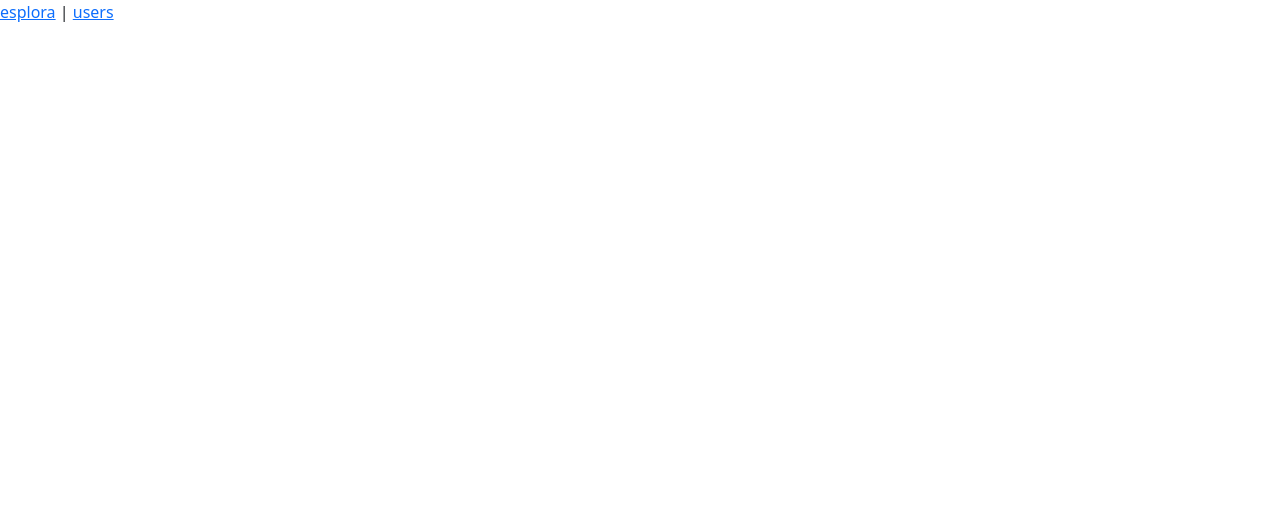
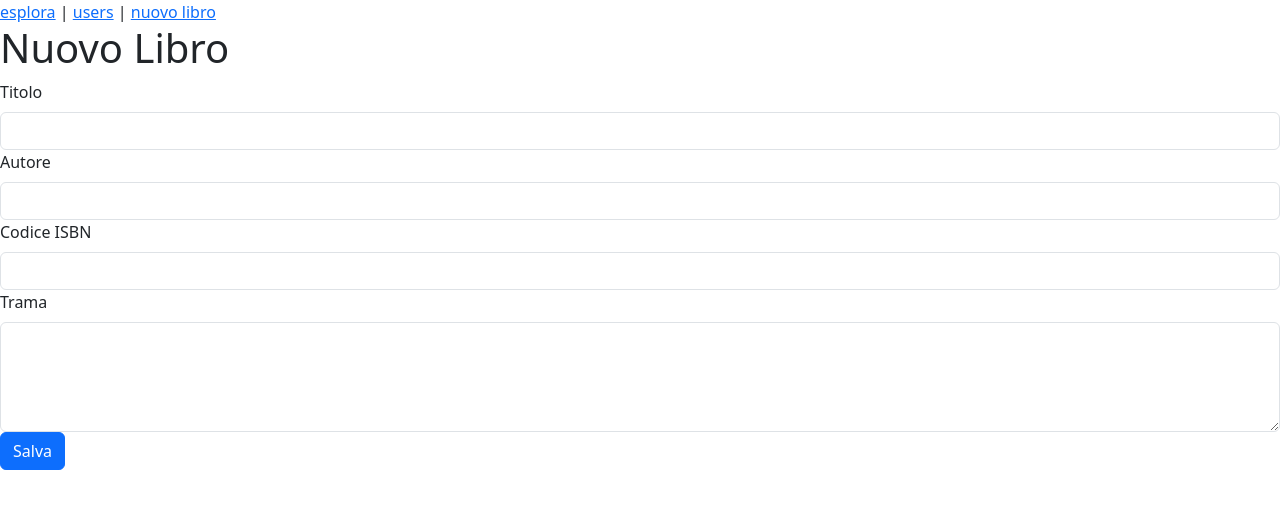
Before and after one commit to MarcoMazzeo01/hastega_library_frontend, a Vue app: page /newbook in a window 1280 px wide. Before the commit this address had no page. Shown: the top 508 px of the page. Built offline with nearby package versions, Linux system fonts and the light colour scheme; what vue-cookies would draw is missing.

Commit message:
add: new book creation form

```diff
--- a/src/App.vue
+++ b/src/App.vue
@@ -15,7 +15,8 @@ export default {
 <template>
   <!-- <HelloWorld msg="Hello" /> -->
   <router-link to="/explore">esplora</router-link> |
-  <router-link to="/">users</router-link>
+  <router-link to="/">users</router-link> |
+  <router-link to="/newbook">nuovo libro</router-link>
   <router-view></router-view>
 </template>
 
--- /dev/null
+++ b/src/pages/book_form.vue
@@ -0,0 +1,40 @@
+<script>
+// import MyComponent from
+export default {
+  data() {
+    return {
+      title: "Nuovo Libro",
+    };
+  },
+
+  // components: {
+  //   MyComponent,
+  // },
+};
+</script>
+
+<template>
+  <h1>{{ title }}</h1>
+
+  <form action="http://127.0.0.1:8000/api/books/" method="POST">
+    <!-- book title -->
+    <label for="title" class="form-label">Titolo</label>
+    <input type="text" class="form-control" id="title" name="title" />
+
+    <!-- book author -->
+    <label for="author" class="form-label">Autore</label>
+    <input type="text" class="form-control" id="title" name="author" />
+
+    <!-- book isbn -->
+    <label for="isbn" class="form-label">Codice ISBN</label>
+    <input type="text" class="form-control" id="isbn" name="isbn" />
+
+    <!-- book plot -->
+    <label for="plot" class="form-label">Trama</label>
+    <textarea class="form-control" id="plot" name="plot" rows="4"></textarea>
+
+    <button type="submit" class="btn btn-primary">Salva</button>
+  </form>
+</template>
+
+<style lang="scoped"></style>
--- a/src/router/router.js
+++ b/src/router/router.js
@@ -3,6 +3,7 @@ import users from "../pages/users.vue";
 import explore from "../pages/explore.vue";
 import library from "../pages/library.vue";
 import book from "../pages/book.vue";
+import book_form from "../pages/book_form.vue";
 
 const router = createRouter({
   history: createWebHistory(),
@@ -27,6 +28,11 @@ const router = createRouter({
       name: "book",
       component: book,
     },
+    {
+      path: "/newbook",
+      name: "new_book",
+      component: book_form,
+    },
   ],
 });
 export { router };
```
